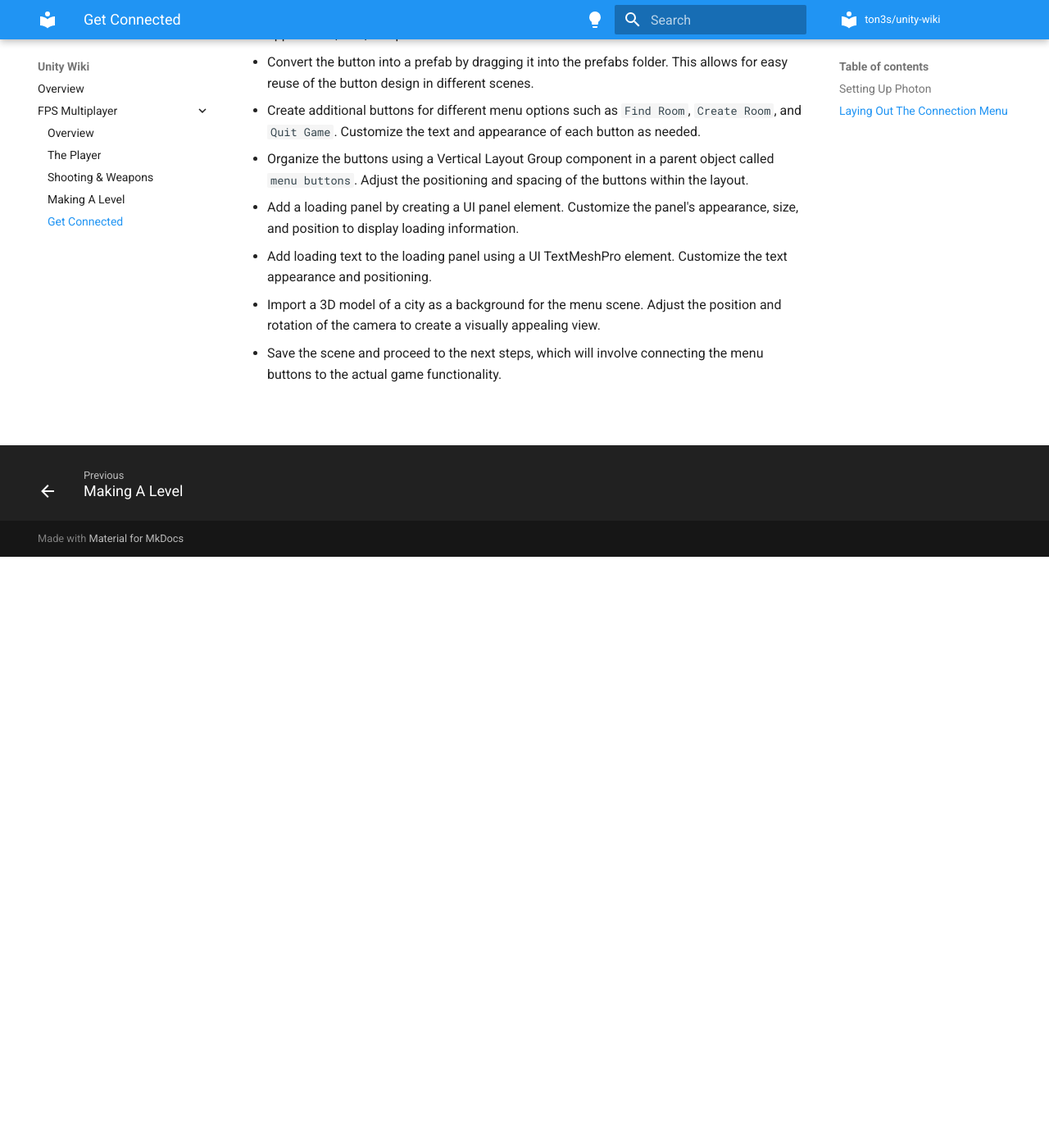
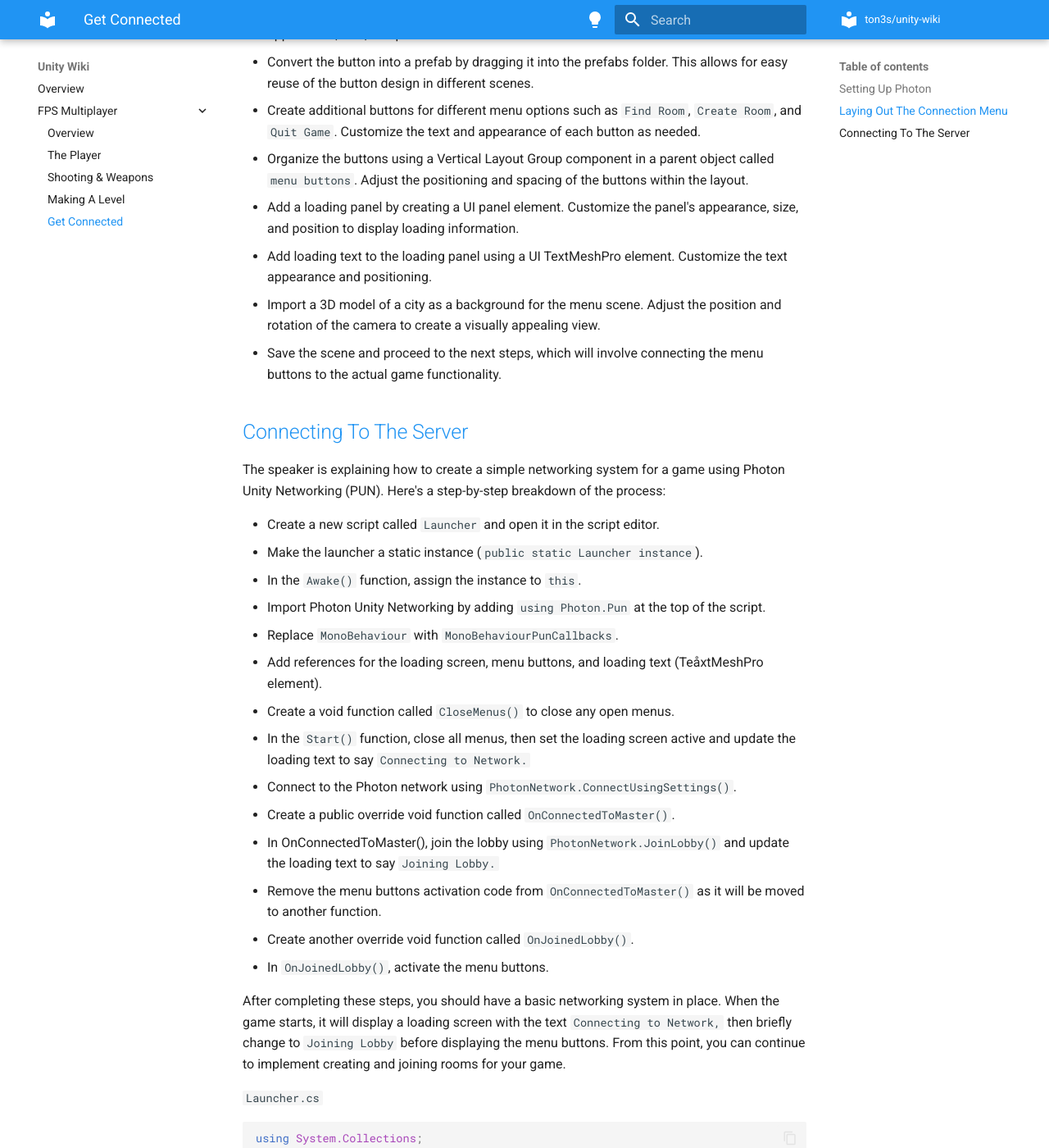
Before and after one commit to ton3s/unity-wiki, an MkDocs documentation site: the page built from docs/fps-multiplayer/get-connected.md, in a window 1280 px wide and 1400 px high, scrolled down 721 px. Shown: the whole window at 82% size. Built offline with MkDocs 1.6.1 and Material for MkDocs 9.7.7, drawn with Linux system fonts in a browser that asks for light colours; some of the changed text lies outside the part shown.

Commit message:
Add video 34

````diff
--- a/docs/fps-multiplayer/get-connected.md
+++ b/docs/fps-multiplayer/get-connected.md
@@ -21,3 +21,83 @@
 - Add loading text to the loading panel using a UI TextMeshPro element. Customize the text appearance and positioning.
 - Import a 3D model of a city as a background for the menu scene. Adjust the position and rotation of the camera to create a visually appealing view.
 - Save the scene and proceed to the next steps, which will involve connecting the menu buttons to the actual game functionality.
+
+## [Connecting To The Server](https://www.udemy.com/course/unity-online-multiplayer/learn/lecture/25987966#questions)
+
+The speaker is explaining how to create a simple networking system for a game using Photon Unity Networking (PUN). Here's a step-by-step breakdown of the process:
+
+- Create a new script called `Launcher` and open it in the script editor.
+- Make the launcher a static instance (`public static Launcher instance`).
+- In the `Awake()` function, assign the instance to `this`.
+- Import Photon Unity Networking by adding `using Photon.Pun` at the top of the script.
+- Replace `MonoBehaviour` with `MonoBehaviourPunCallbacks`.
+- Add references for the loading screen, menu buttons, and loading text (TeåxtMeshPro element).
+- Create a void function called `CloseMenus()` to close any open menus.
+- In the `Start()` function, close all menus, then set the loading screen active and update the loading text to say `Connecting to Network.`
+- Connect to the Photon network using `PhotonNetwork.ConnectUsingSettings()`.
+- Create a public override void function called `OnConnectedToMaster()`.
+- In OnConnectedToMaster(), join the lobby using `PhotonNetwork.JoinLobby()` and update the loading text to say `Joining Lobby.`
+- Remove the menu buttons activation code from `OnConnectedToMaster()` as it will be moved to another function.
+- Create another override void function called `OnJoinedLobby()`.
+- In `OnJoinedLobby()`, activate the menu buttons.
+
+After completing these steps, you should have a basic networking system in place. When the game starts, it will display a loading screen with the text `Connecting to Network,` then briefly change to `Joining Lobby` before displaying the menu buttons. From this point, you can continue to implement creating and joining rooms for your game.
+
+`Launcher.cs`
+
+```cs
+using System.Collections;
+using System.Collections.Generic;
+using UnityEngine;
+using Photon.Pun;
+using UnityEngine.UI;
+using Unity.VisualScripting;
+using TMPro;
+
+public class Launcher : MonoBehaviourPunCallbacks
+{
+  public static Launcher instance;
+  public GameObject loadingScreen;
+  public TextMeshProUGUI loadingText;
+  public GameObject menuButtons;
+
+  private void Awake()
+  {
+    if (instance != null)
+    {
+      Destroy(gameObject);
+      return;
+    }
+    instance = this;
+    DontDestroyOnLoad(gameObject);
+  }
+
+  // Start is called before the first frame update
+  void Start()
+  {
+    CloseMenus();
+    loadingScreen.SetActive(true);
+    loadingText.text = "Connecting To Network...";
+
+    PhotonNetwork.ConnectUsingSettings();
+  }
+
+  void CloseMenus()
+  {
+    loadingScreen.SetActive(false);
+    menuButtons.SetActive(false);
+  }
+
+  public override void OnConnectedToMaster()
+  {
+    PhotonNetwork.JoinLobby();
+    loadingText.text = "Joining Lobby...";
+  }
+
+  public override void OnJoinedLobby()
+  {
+    CloseMenus();
+    menuButtons.SetActive(true);
+  }
+}
+```
````
